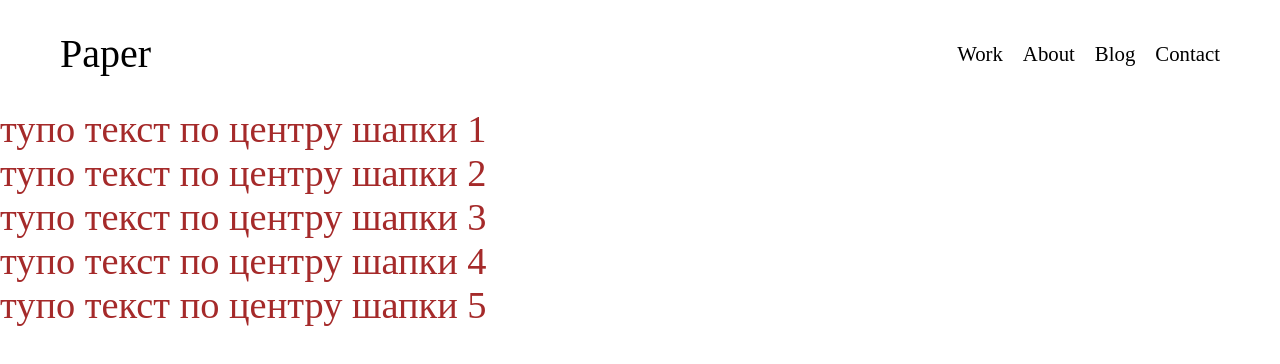
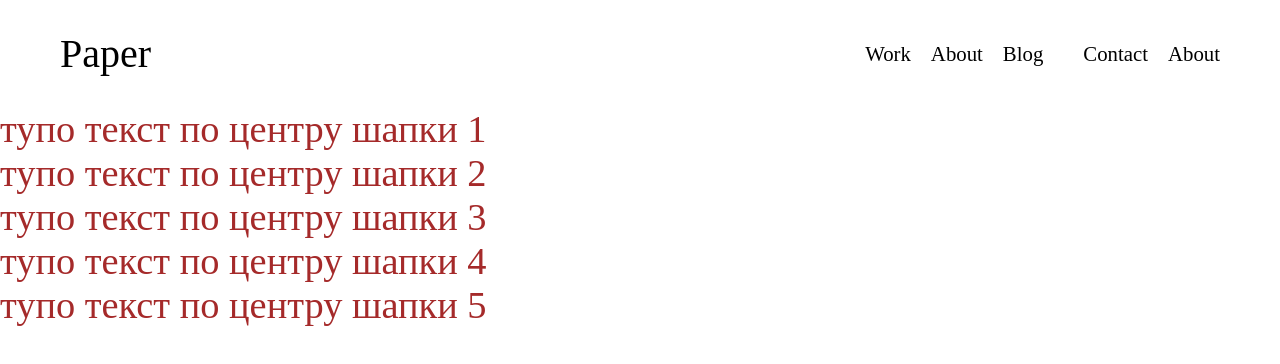
Before and after one commit to d-zhar/Lesson1, a plain HTML site: page index.html in a window 1280 px wide. Drawn offline with Linux system fonts and the light colour scheme.

Commit message:
first commit

```diff
--- a/index.html
+++ b/index.html
@@ -24,7 +24,11 @@
               <a class="header__nav-link" href="">Blog</a>
             </li>
             <li>
+              <li>
               <a class="header__nav-link" href="">Contact</a>
+            </li>
+            <li>
+              <a class="header__nav-link" href="">About</a>
             </li>
           </ul>
         </nav>
```
